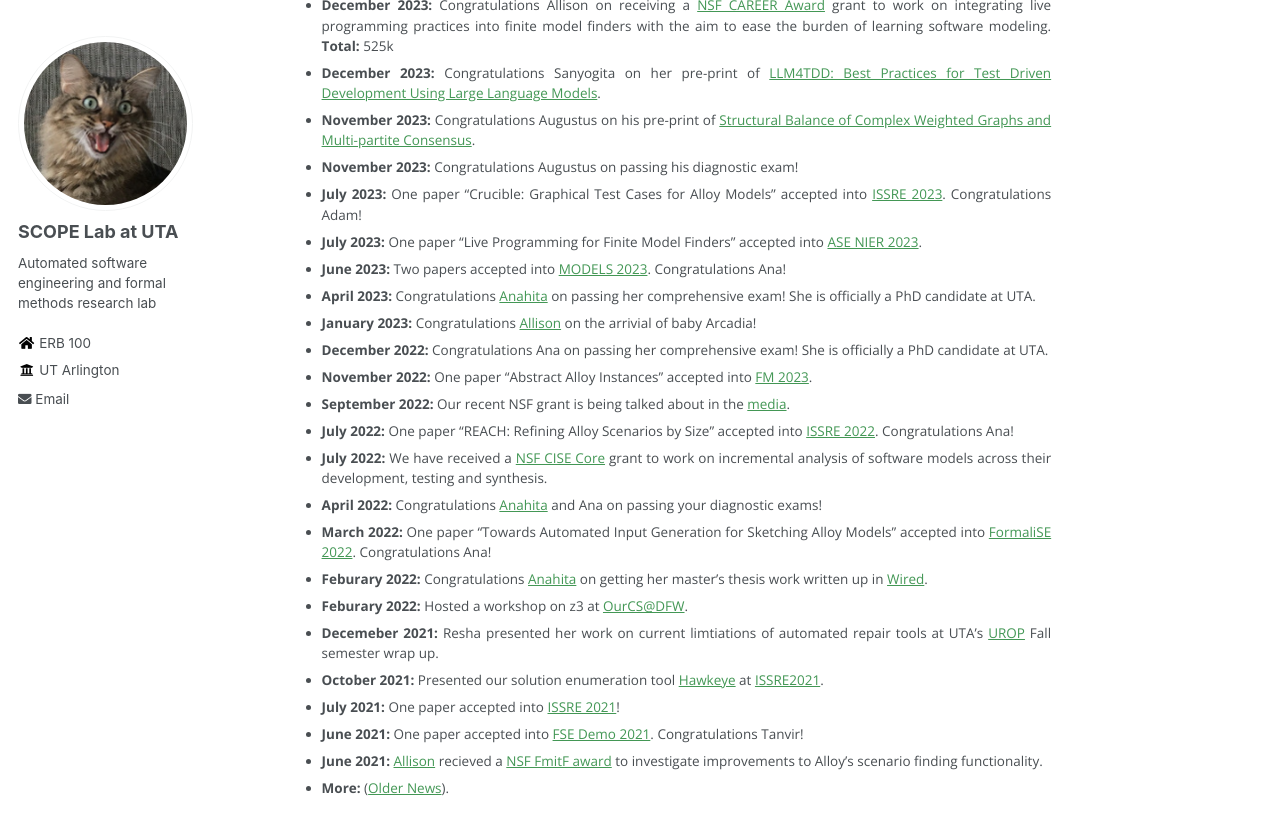
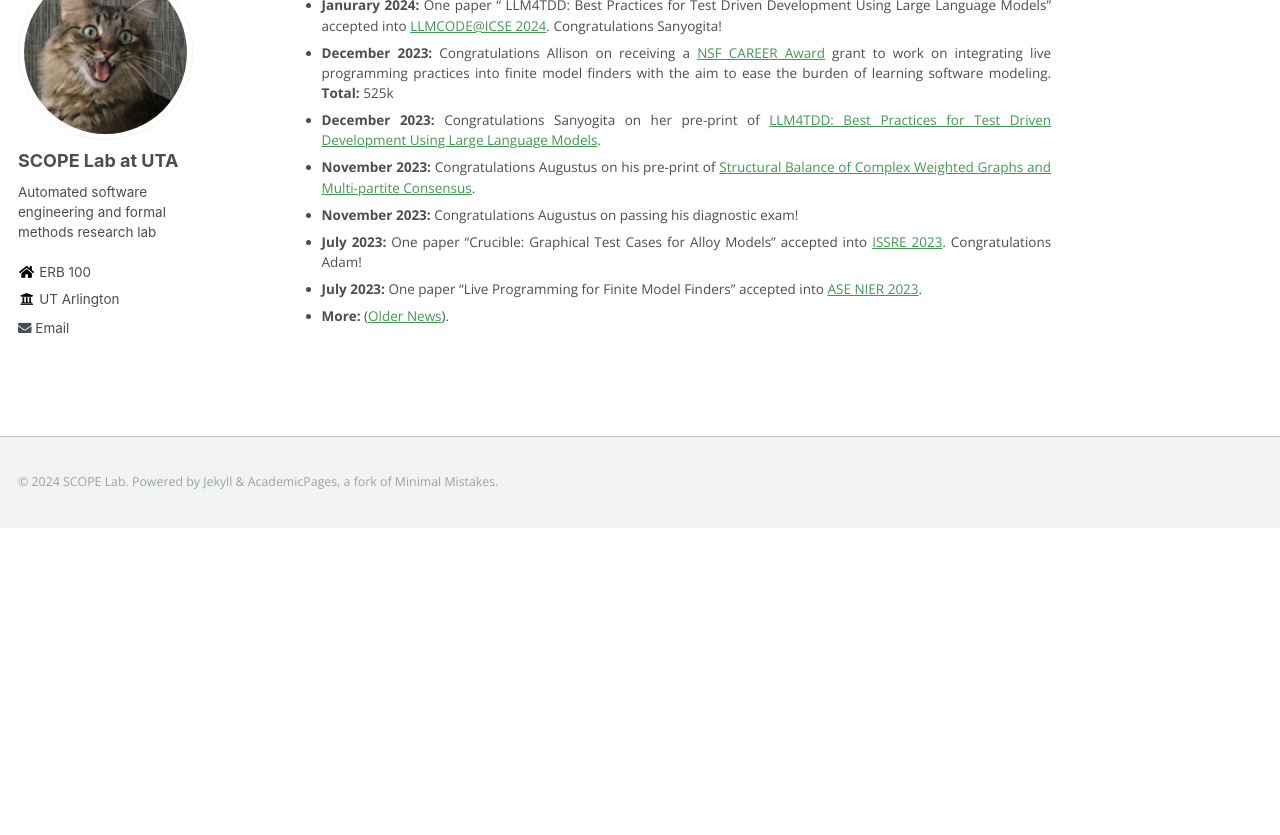
Before and after one commit to SCOPELabUTA/SCOPELabUTA.github.io, a Jekyll site: the page built from _pages/about.md, in a window 1280 px wide and 900 px high, scrolled down 917 px. Shown: the top 835 px of the window. Built offline with Jekyll 4.4.1, drawn with Linux system fonts in a browser that asks for light colours; after the commit the page ends 1445 px from its top, so only the background shows below that; some of the changed text lies outside the part shown.

Commit message:
Update about.md

```diff
--- a/_pages/about.md
+++ b/_pages/about.md
@@ -38,21 +39,4 @@ Checking and Symbolic Execution
 * **November 2023:** Congratulations Augustus on passing his diagnostic exam!
 * **July 2023:** One paper "Crucible: Graphical Test Cases for Alloy Models" accepted into [ISSRE 2023]((https://issre.github.io/2023/)). Congratulations Adam!
 * **July 2023:** One paper "Live Programming for Finite Model Finders" accepted into [ASE NIER 2023](https://conf.researchr.org/home/ase-2023).
-* **June 2023:** Two papers accepted into [MODELS 2023](https://conf.researchr.org/home/models-2023). Congratulations Ana!
-* **April 2023:** Congratulations [Anahita](https://www.linkedin.com/in/anahita-samadi-2756704b/) on passing her comprehensive exam! She is officially a PhD candidate at UTA.
-* **January 2023:** Congratulations [Allison](https://allisonius.github.io/) on the arrivial of baby Arcadia!
-* **December 2022:** Congratulations Ana on passing her comprehensive exam! She is officially a PhD candidate at UTA.
-* **November 2022:** One paper "Abstract Alloy Instances" accepted into [FM 2023](https://fm2023.isp.uni-luebeck.de/).
-* **September 2022:** Our recent NSF grant is being talked about in the [media](https://www.uta.edu/news/news-releases/2022/09/22/sullivan-nsf-software-updates).
-* **July 2022:** One paper "REACH: Refining Alloy Scenarios by Size" accepted into [ISSRE 2022](https://issre2022.github.io/index.html). Congratulations Ana!
-* **July 2022:** We have received a [NSF CISE Core](https://www.nsf.gov/awardsearch/showAward?AWD_ID=2204536&HistoricalAwards=false) grant to work on incremental analysis of software models across their development, testing and synthesis.
-* **April 2022:** Congratulations [Anahita](https://www.linkedin.com/in/anahita-samadi-2756704b/) and Ana on passing your diagnostic exams!
-* **March 2022:** One paper "Towards Automated Input Generation for Sketching Alloy Models" accepted into [FormaliSE 2022](https://conf.researchr.org/home/icse-2022/Formalise-2022#:~:text=of%20software%20systems.-,Originally%20a%20successful%20satellite%20workshop%20of%20ICSE%2C%20since%202018%20FormaliSE,%2C%20PA%20(or%20online).). Congratulations Ana!
-* **Feburary 2022:** Congratulations [Anahita](https://www.linkedin.com/in/anahita-samadi-2756704b/) on getting her master's thesis work written up in [Wired](https://www.wired.com/story/job-applicants-hack-resume-reading-software/).
-* **Feburary 2022:** Hosted a workshop on z3 at [OurCS@DFW](https://uta.engineering/ourcs/).
-* **Decemeber 2021:** Resha presented her work on current limtiations of automated repair tools at UTA's [UROP](https://www.uta.edu/research/opportunities/undergraduate-research/programs/urop) Fall semester wrap up.
-* **October 2021:** Presented our solution enumeration tool [Hawkeye](https://github.com/alloy-hawkeye/Hawkeye) at [ISSRE2021](https://2021.issre.net/).
-* **July 2021:** One paper accepted into [ISSRE 2021](https://2021.issre.net/)!
-* **June 2021:** One paper accepted into [FSE Demo 2021](https://2021.esec-fse.org/track/fse-2021-demonstrations). Congratulations Tanvir!
-* **June 2021:** [Allison](https://allisonius.github.io/) recieved a [NSF FmitF award](https://www.nsf.gov/awardsearch/showAward?AWD_ID=2123341&HistoricalAwards=false) to investigate improvements to Alloy's scenario finding functionality.
 * **More:** ([Older News](https://SCOPELabUTA.github.io/news/)).
```
Also changed, not shown: other parts of _pages/about.md (+1 -0 lines).
